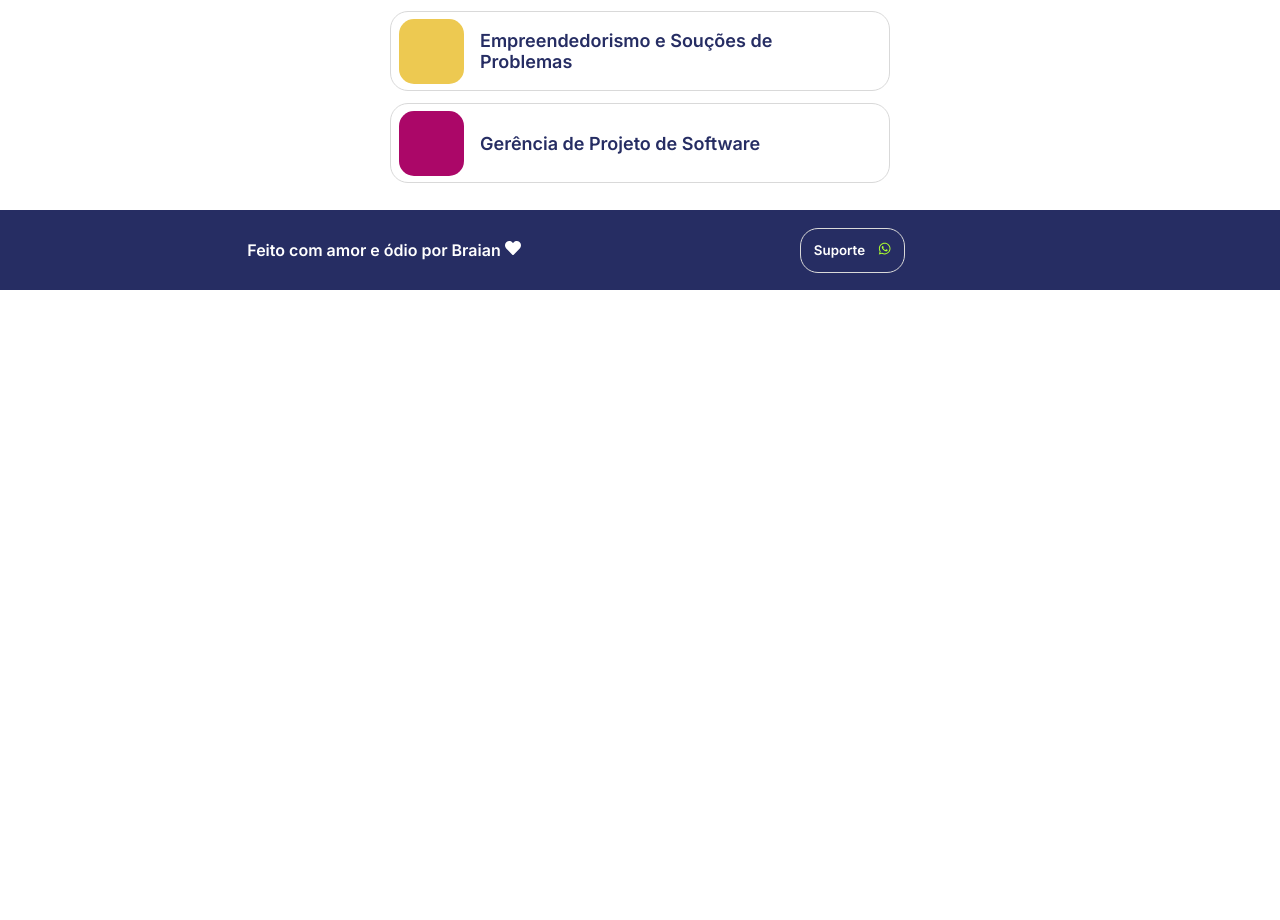
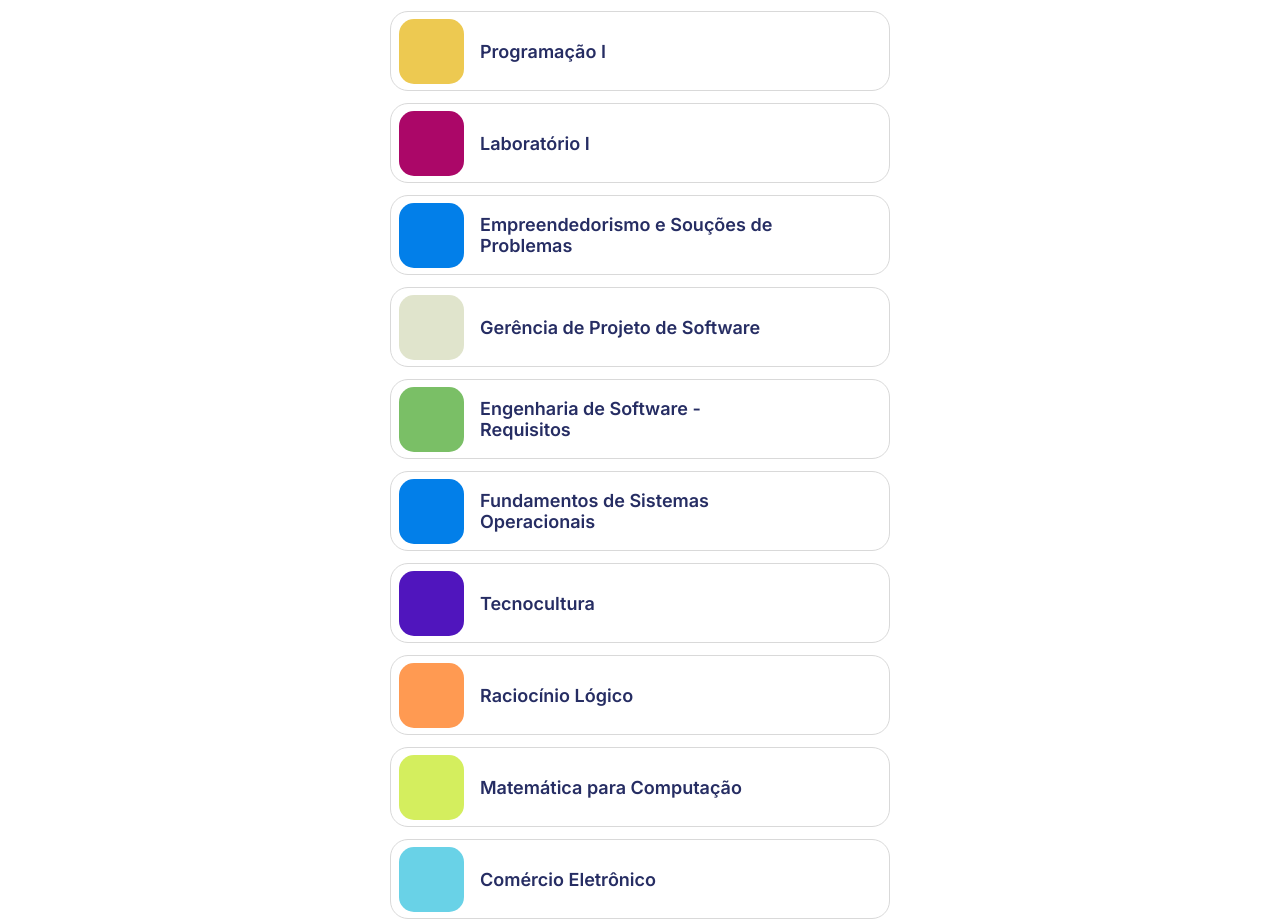
Before and after one commit to bBraian/unisinos-groups, a React (Create React App) app: page / in a window 1280 px wide. Shown: the part 1932-2852 px from the top of the page. Before the commit the page ends 2222 px from the top, so only its background shows below. Built offline with nearby package versions, Linux system fonts and the light colour scheme.

Commit message:
adding more classes

```diff
--- a/src/data/groups.js
+++ b/src/data/groups.js
@@ -21,8 +21,17 @@ export const grupos = [
     { course: 1, text: 'Melhoria de Processo de Software', image: 'https://i.imgur.com/ojvdDCW.png', whatsapp_link: 'https://chat.whatsapp.com/Cn6W9sv6ypWCgpcKI19nbD'},
     { course: 1, text: 'Programação II', image: '', whatsapp_link: 'https://chat.whatsapp.com/L79kkc6R3sZ0bSGhzZxmmU'},
     { course: 1, text: 'Laboratório II', image: '', whatsapp_link: 'https://chat.whatsapp.com/I3jNvxdI4R7JMmJ3oXdlJp'},
+    { course: 1, text: 'Programação I', image: '', whatsapp_link: 'https://chat.whatsapp.com/CLk9ZVTPXUsCbfOCTXnoVc'},
+    { course: 1, text: 'Laboratório I', image: '', whatsapp_link: 'https://chat.whatsapp.com/DAT7oTQivgr4Z0VKe2Mc3w'},
     { course: 1, text: 'Empreendedorismo e Souções de Problemas', image: '', whatsapp_link: 'https://chat.whatsapp.com/JEtoR5G6m2VBu95S0Hbyz6'},
     { course: 1, text: 'Gerência de Projeto de Software', image: '', whatsapp_link: 'https://chat.whatsapp.com/CfRFUsB4JhHC9z7lCouYzg'},
+    { course: 1, text: 'Engenharia de Software - Requisitos', image: '', whatsapp_link: 'https://chat.whatsapp.com/BwxnmHQv4k5ErV8wOXHBNA'},
+    { course: 1, text: 'Fundamentos de Sistemas Operacionais', image: '', whatsapp_link: 'https://chat.whatsapp.com/KRoL0FFulE1CnkPFGejs8c'},
+    { course: 1, text: 'Tecnocultura', image: '', whatsapp_link: 'https://chat.whatsapp.com/Gd8l8u8hTIr1rZ6wU3WPaQ'},
+    { course: 1, text: 'Raciocínio Lógico', image: '', whatsapp_link: 'https://chat.whatsapp.com/BpRTMHJa6RpHIhjdcss3ZN'},
+    { course: 1, text: 'Matemática para Computação', image: '', whatsapp_link: 'https://chat.whatsapp.com/JWZMpVHiIIM4aauTmBue3X'},
+    { course: 1, text: 'Comércio Eletrônico', image: '', whatsapp_link: 'https://chat.whatsapp.com/G4xlPUs6urY6IsakFzBFQ7'},
+    { course: 1, text: 'Relacionamento e Marketing Virtual', image: '', whatsapp_link: 'https://chat.whatsapp.com/LNnQkygixWMCGU97cAZdVL'},
 
     { course: 2, text: 'Cálculo Diferencial', image: 'https://i.imgur.com/t7xyXDy.png', whatsapp_link: 'https://chat.whatsapp.com/LEhtY60hcju69BIRfXWevx'},
     { course: 2, text: 'Segurança da Informação', image: 'https://i.imgur.com/WGYShLx.png', whatsapp_link: 'https://chat.whatsapp.com/LTaeveve7JsAqNHJrkGrGq'},
```
